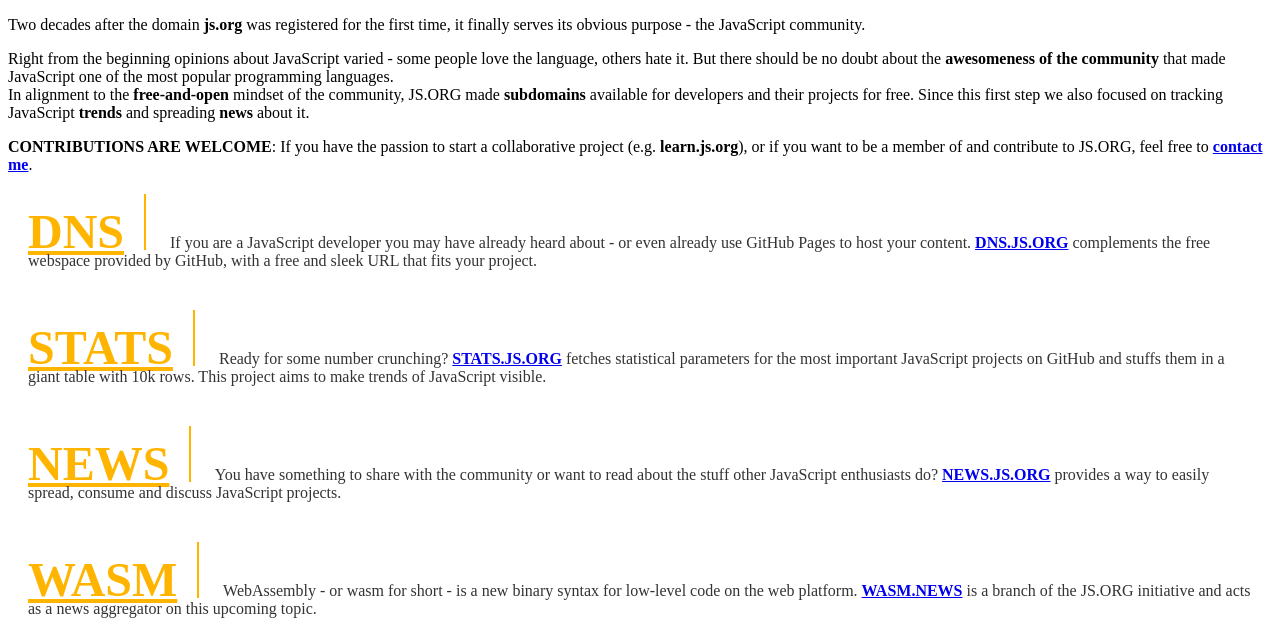
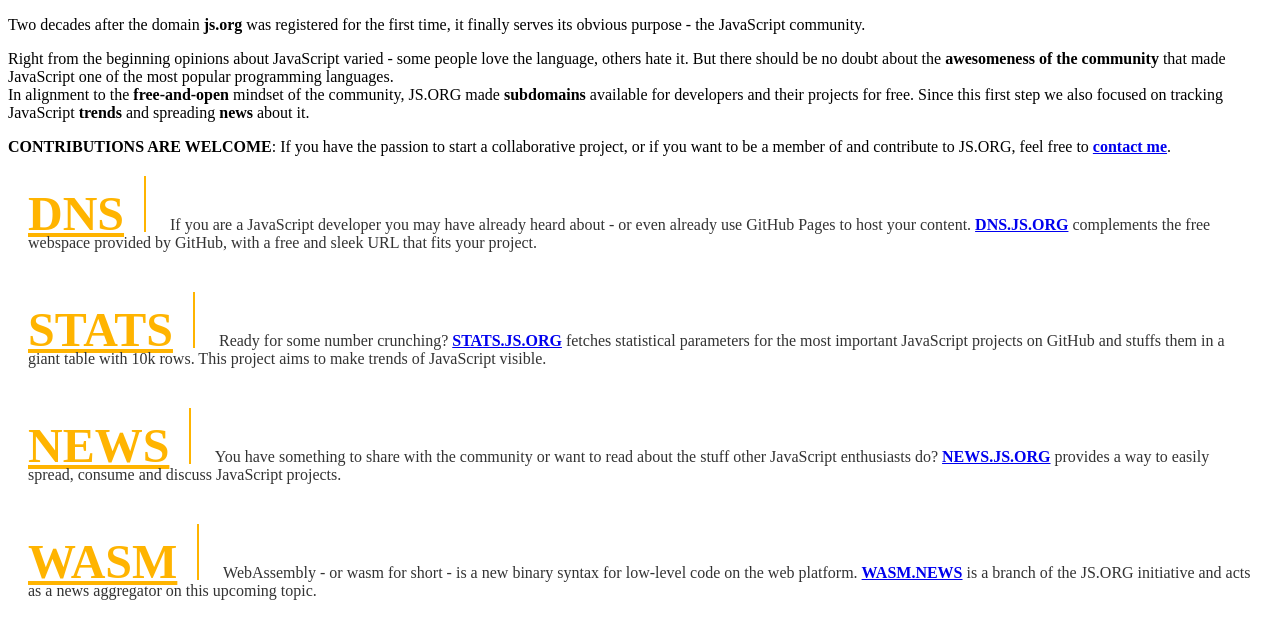
Before and after one commit to js-org/js.org.old, a Jekyll site: the page built from index.html, in a window 1280 px wide, cut to the strip 408-1048 px from the top of the page. Built offline with Jekyll 4.4.1, drawn with Linux system fonts in a browser that asks for light colours.

Commit message:
Update index.html
#12

```diff
--- a/index.html
+++ b/index.html
@@ -7,7 +7,7 @@
 <p class="bigger">Two decades after the domain <strong>js.org</strong> was registered for the first time, it finally serves its obvious purpose - the JavaScript community.</p>
    <p>Right from the beginning opinions about JavaScript varied - some people love the language, others hate it. But there should be no doubt about the <strong>awesomeness of the community</strong> that made JavaScript one of the most popular programming languages.<br>In alignment to the <strong>free-and-open</strong> mindset of the community, JS.ORG made <strong>subdomains</strong> available for developers and their projects for free. Since this first step we also focused on tracking JavaScript <strong>trends</strong> and spreading <strong>news</strong> about it.</p>
 
-   <p><strong>CONTRIBUTIONS ARE WELCOME</strong>: If you have the passion to start a collaborative project (e.g. <strong>learn.js.org</strong>), or if you want to be a member of and contribute to JS.ORG, feel free to <a href="https://github.com/js-org" rel="nofollow" target="_blank" title="GitHub user profile"><strong>contact me</strong></a>.</p>
+   <p><strong>CONTRIBUTIONS ARE WELCOME</strong>: If you have the passion to start a collaborative project, or if you want to be a member of and contribute to JS.ORG, feel free to <a href="https://github.com/js-org" rel="nofollow" target="_blank" title="GitHub user profile"><strong>contact me</strong></a>.</p>
 
    <ul class="btf panel">
       <li>
```
